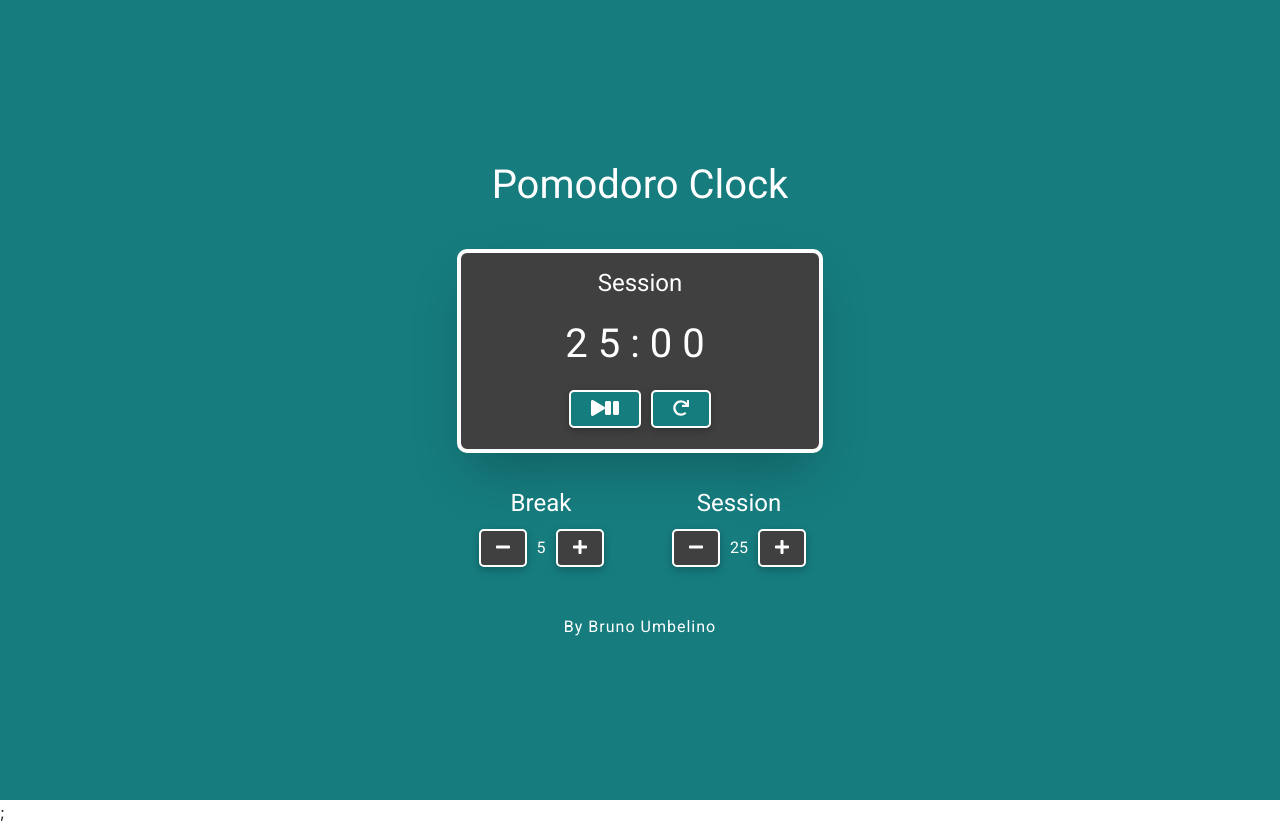
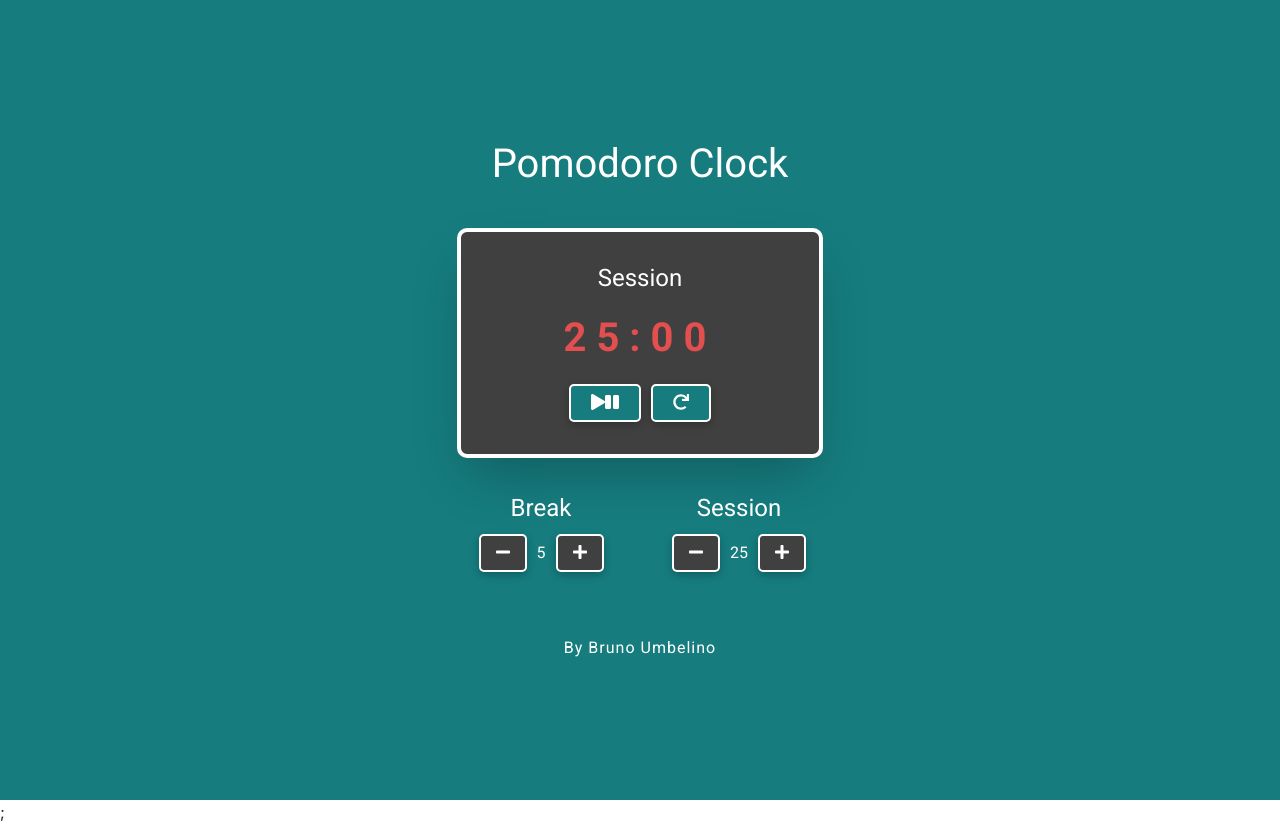
Before and after one commit to BrunoUmbelino/25-Plus-5-Clock_with-hooks, a React (Create React App) app: page / in a window 1280 px wide. Built offline with nearby package versions, Linux system fonts and the light colour scheme.

Commit message:
implementing SASS

```diff
--- a/package.json
+++ b/package.json
@@ -13,6 +13,7 @@
     "@testing-library/user-event": "^12.6.2",
     "bootstrap": "^4.6.0",
     "gh-pages": "^3.1.0",
+    "node-sass": "^4.14.1",
     "react": "^17.0.1",
     "react-dom": "^17.0.1",
     "react-redux": "^7.2.2",
--- a/src/App.css
+++ /dev/null
@@ -1,94 +0,0 @@
-@import url("https://fonts.googleapis.com/css2?family=Roboto&display=swap");
-
-* {
-  box-sizing: border-box;
-}
-
-.main {
-  background-color: hsl(181, 70%, 29%);
-  color: white;
-  height: 100vh;
-  display: flex;
-  align-items: center;
-  justify-content: center;
-  font-family: "Roboto", sans-serif;
-  font-size: 16px;
-}
-
-.timer {
-  padding: 1rem;
-}
-
-@media(min-width: 600px) {
-  .timer {
-    max-width: 430px;
-  }
-}
-
-.display-and-control-timer {
-  border-radius: 10px;
-  padding: 1rem 0rem 1.3rem 0rem;
-  margin: 1rem;
-  border: 4px solid white;
-  background-color: hsl(0, 0%, 25%);
-  box-shadow: rgba(0, 0, 0, 0.25) 0px 25px 50px -12px;
-}
-
-.title {
-  font-size: 2.5rem;
-  padding: 1rem
-}
-
-#timer-label {
-  font-size: 1.5rem;
-  margin-bottom: 0;
-}
-
-#time-left {
-  font-size: 2.5rem;
-  letter-spacing: 10px;
-  padding: 1rem
-}
-
-.config-timer {
-  padding: 1rem 1rem;
-}
-
-.col {
-  text-align: center;
-}
-
-label {
-  font-size: 1.5rem;
-}
-
-button {
-  margin: 0 10px;
-  padding: 5px 15px;
-  border: 2px solid white;
-  border-radius: 5px;
-  box-shadow: rgba(0, 0, 0, 0.24) 0px 3px 8px;
-  background-color: hsl(0, 0%, 25%);
-  color: white;
-}
-
-button:hover {
-  background-color: hsl(0, 0%, 15%);
-}
-
-.control-timer-btn {
-  color: white;
-  background-color: #167D7F;
-  padding: 5px 20px;
-  margin: 0 5px;
-}
-
-.control-timer-btn:hover {
-  background-color: white;
-  color: hsl(181, 70%, 29%);
-}
-
-.author {
-  padding-top: 2rem;
-  letter-spacing: 1px;
-}
--- a/src/App.js
+++ b/src/App.js
@@ -1,4 +1,3 @@
-import "./App.css";
 import Main from "./components/MainComponent";
 import { Provider } from "react-redux";
 import store from "./redux/store";
--- /dev/null
+++ b/src/App.scss
@@ -0,0 +1,91 @@
+@import url('https://fonts.googleapis.com/css2?family=Roboto:wght@400;700&display=swap');
+
+$primaryColor: #167c7e;
+$secondaryColor: #E34E4E;
+$backgroundColor: hsl(0, 0%, 25%);
+
+.main {
+  display: flex;
+  align-items: center;
+  justify-content: center;
+  height: 100vh;
+  background-color: $primaryColor;
+  color: white;
+  font-family: "Roboto", sans-serif;
+  font-size: 16px;
+
+  .timer {
+    max-width: 430px;
+    padding: 1rem;
+
+    button {
+      margin: 0 10px;
+      padding: 5px 15px;
+      border: 2px solid white;
+      border-radius: 5px;
+      background-color: $backgroundColor;
+      color: white;
+      box-shadow: rgba(0, 0, 0, 0.24) 0px 3px 8px;
+    }
+
+    button:hover {
+      background-color: hsl(0, 0%, 35%);
+    }
+
+    .title {
+      font-size: 2.5rem;
+      padding: 1rem;
+    }
+
+    .display-and-control-timer {
+      border-radius: 10px;
+      padding: 2rem 0rem;
+      margin: 1rem;
+      border: 4px solid white;
+      background-color: $backgroundColor;
+      box-shadow: rgba(0, 0, 0, 0.25) 0px 25px 50px -12px;
+
+      #timer-label {
+        font-size: 1.5rem;
+        margin-bottom: 0;
+      }
+
+      #time-left {
+        font-weight: bold;
+        color: $secondaryColor;
+        font-size: 2.5rem;
+        letter-spacing: 10px;
+        padding: 1rem;
+      }
+
+      .control-timer-btn {
+        color: white;
+        background-color: $primaryColor;
+        padding: 5px 20px;
+        margin: 0 5px;
+      }
+
+      .control-timer-btn:hover {
+        background-color: white;
+        color: $primaryColor;
+      }
+    }
+
+    .config-timer {
+      padding: 1rem;
+
+      .col {
+        text-align: center;
+      }
+
+      label {
+        font-size: 1.5rem;
+      }
+    }
+
+    .author {
+      margin-top: 3rem;
+      letter-spacing: 1px;
+    }
+  }
+}
--- a/src/index.js
+++ b/src/index.js
@@ -1,7 +1,8 @@
 import React from "react";
 import ReactDOM from "react-dom";
+import App from "./App";
 import "./index.css";
 import 'bootstrap/dist/css/bootstrap.min.css';
-import App from "./App";
+import './App.scss'
 
 ReactDOM.render(<App />, document.getElementById("root"));
```
Also changed, not shown: 2 other files (tests, documents, lock files or other folders).
